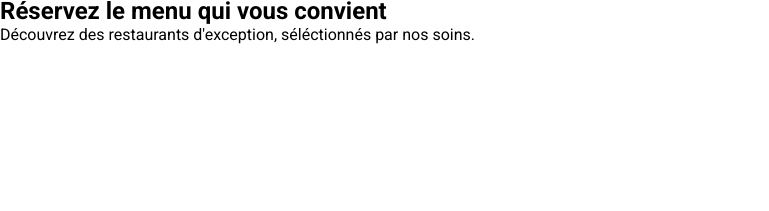
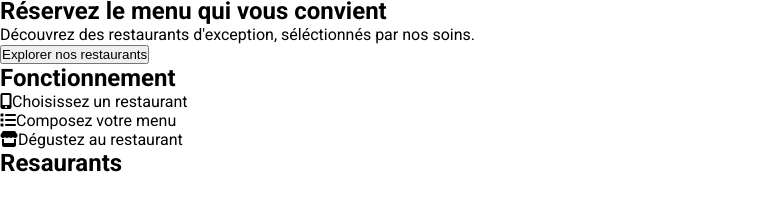
Before and after one commit to nnevid/dynamisez_une_page_web_avec_des_animations_CSS, a website: page index.html in a window 1280 px wide. Shown: the part 51-262 px from the top of the page, without its empty margins (0-769 px from the left). Drawn offline with Linux system fonts and the light colour scheme; a web font is replaced by a local one.

Commit message:
HTML under construction

```diff
--- a/index.html
+++ b/index.html
@@ -16,19 +16,49 @@
       <h1>ohmyfood</h1>
    </header>
   <section class="explore-prev">
-     <form action="" class="explore-prev__form">
+   <form action="" class="explore-prev__form">
       <i class="fas fa-location-dot"></i>
       <input id="cities" type="text" name="location" placeholder="Paris, Belleville">
-     </form>
-     <div class="explore-prev__container">
+   </form>
+   <div class="explore-prev__container">
         <h2 class="explore-prev__heading">Réservez le menu qui vous convient</h2>
         <p class="explore-prev__byline">Découvrez des restaurants d'exception, séléctionnés par nos soins.</p>
-
-     </div>
-
+        <input id="explore-btn" class="explore-prev__btn" type="submit" value="Explorer nos restaurants">
+   </div>
   </section>
 
+   <section class="function-prev">
+      <div class="function-prev__container">
+        <h2 class="function-prev__heading">Fonctionnement</h2>
+        <div class="function-prev-list__container">
+           <ol class="function-prev-list">
+              <li class="function-item"><i class="fa-solid fa-mobile-screen-button"></i>Choisissez un restaurant</li>
+              <li class="function-item"><i class="fa-solid fa-list"></i>Composez votre menu</li>
+              <li class="function-item"><i class="fa-solid fa-store"></i>Dégustez au restaurant</li>
+           </ol>
+
+        </div>
+      </div>
    </section>
+
+   <section class="restaurant-prev">
+      <h2 class="restaurant-prev__heading">Resaurants</h2>
+      <div class="restaurant-prev__container">
+         <div class="restaurant-bloc">
+
+         </div>
+         <div class="restaurant-bloc">
+
+         </div>
+         <div class="restaurant-bloc">
+
+         </div>
+         <div class="restaurant-bloc">
+
+         </div>
+      </div>
+   </section>
+
 </div>
 </body>
 </html>
```
